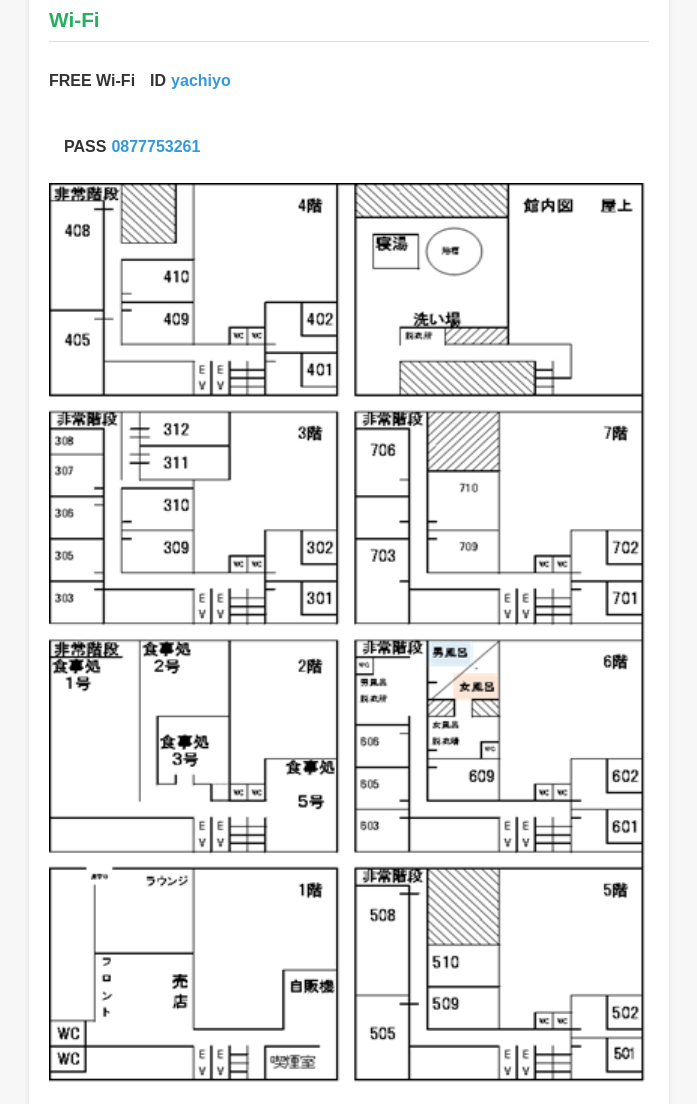
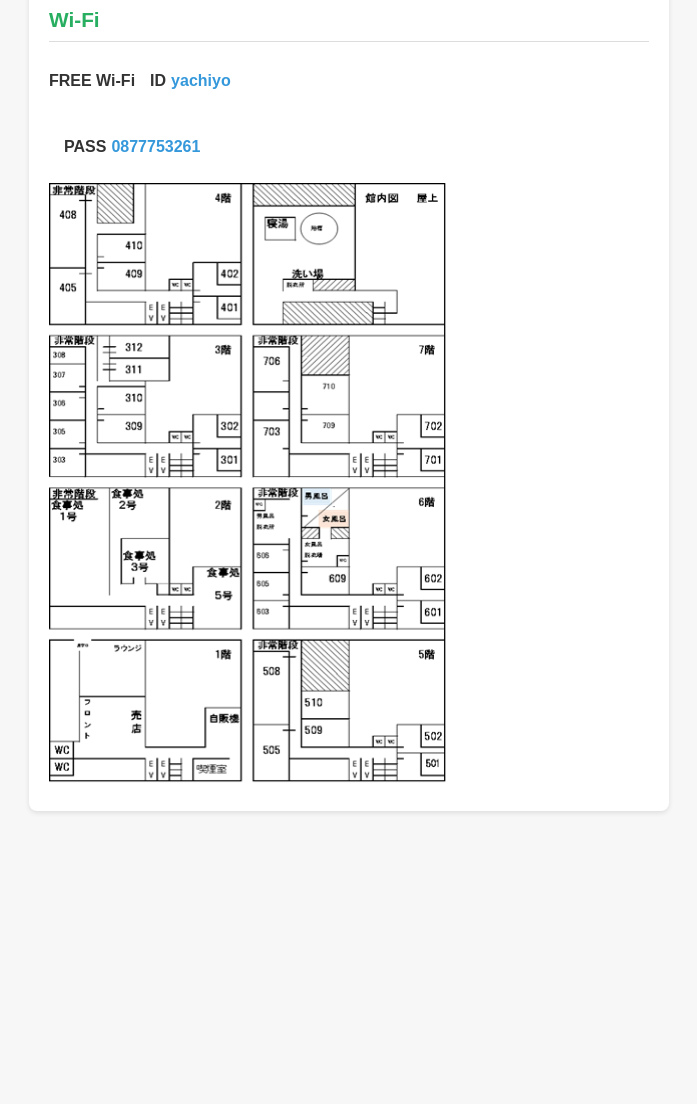
Before and after one commit to KonpiraYachiyo/yachiyo, a plain HTML site: page index.htm in a window 1280 px wide. Shown: the part 1852-2956 px from the top of the page, without its empty margins (291-988 px from the left). After the commit the page ends 2683 px from the top, so only its background shows below. Drawn offline with Linux system fonts and the light colour scheme.

Commit message:
Update index.htm

```diff
--- a/index.htm
+++ b/index.htm
@@ -219,7 +219,7 @@
                 <p class="value">0877753261</p>
             </div>
         </section>
-<img src="八千代館内図.png" alt="サンプル画像" width="600" height="900">
+<img src="八千代館内図.png" alt="サンプル画像" width="400" height="600">
 
     </div>
 </body>
```
